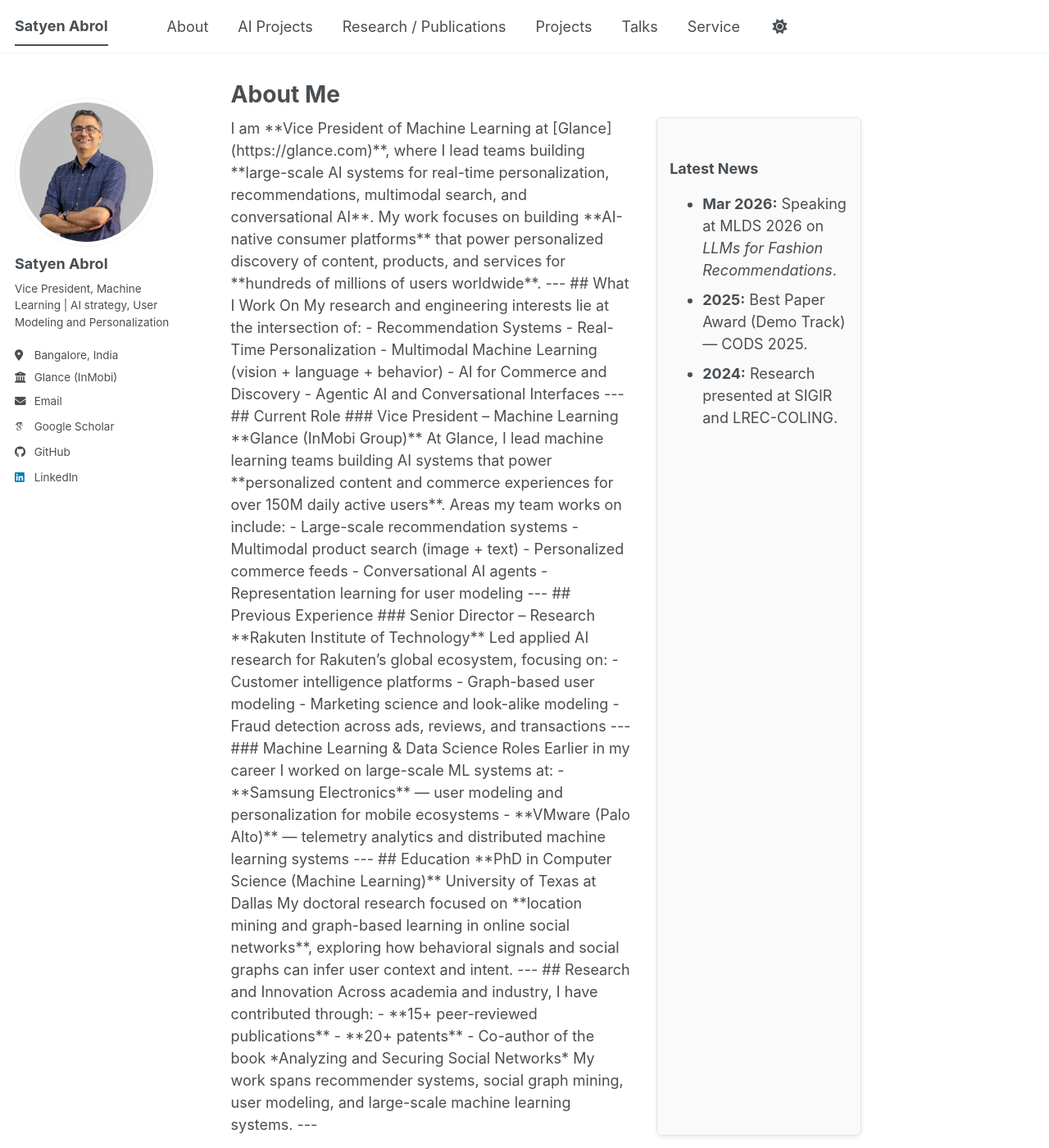
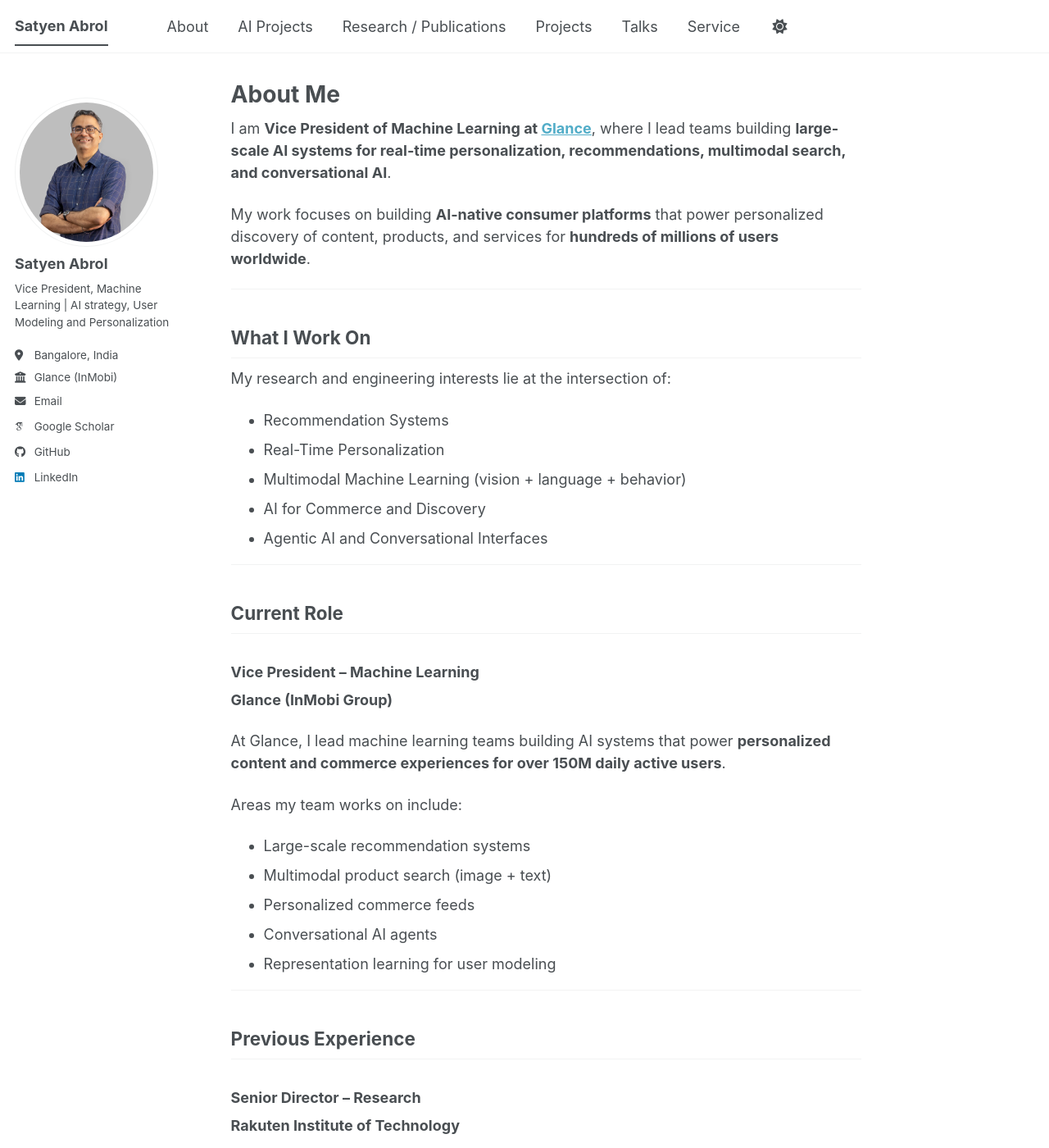
Before and after one commit to satyenabrol/satyenabrol.github.io, a Jekyll site: the page built from _pages/about.md, in a window 1280 px wide and 1400 px high. Shown: the whole window at 82% size. Built offline with Jekyll 4.4.1, drawn with Linux system fonts in a browser that asks for light colours; some web fonts are replaced; a script bundle is joined from its source files by our own code; library files that are not in the unit come from our copies; some of the changed text lies outside the part shown.

Commit message:
Update about.md

```diff
--- a/_pages/about.md
+++ b/_pages/about.md
@@ -4,9 +4,6 @@
 permalink: /
 author_profile: true
 ---
-<div style="display:flex; flex-wrap:wrap; gap:30px;">
-
-<div style="flex:3; min-width:300px;">
 
 I am **Vice President of Machine Learning at [Glance](https://glance.com)**, where I lead teams building **large-scale AI systems for real-time personalization, recommendations, multimodal search, and conversational AI**.
 
@@ -87,7 +84,6 @@
 My work spans recommender systems, social graph mining, user modeling, and large-scale machine learning systems.
 
 ---
-</div>
 
 <div style="flex:1; min-width:250px; padding:15px; border:1px solid #e5e5e5; border-radius:6px; background:#fafafa; box-shadow:0 2px 6px rgba(0,0,0,0.08);">
 
@@ -104,5 +100,3 @@
 </ul>
 
 </div>
-
-</div>
```
